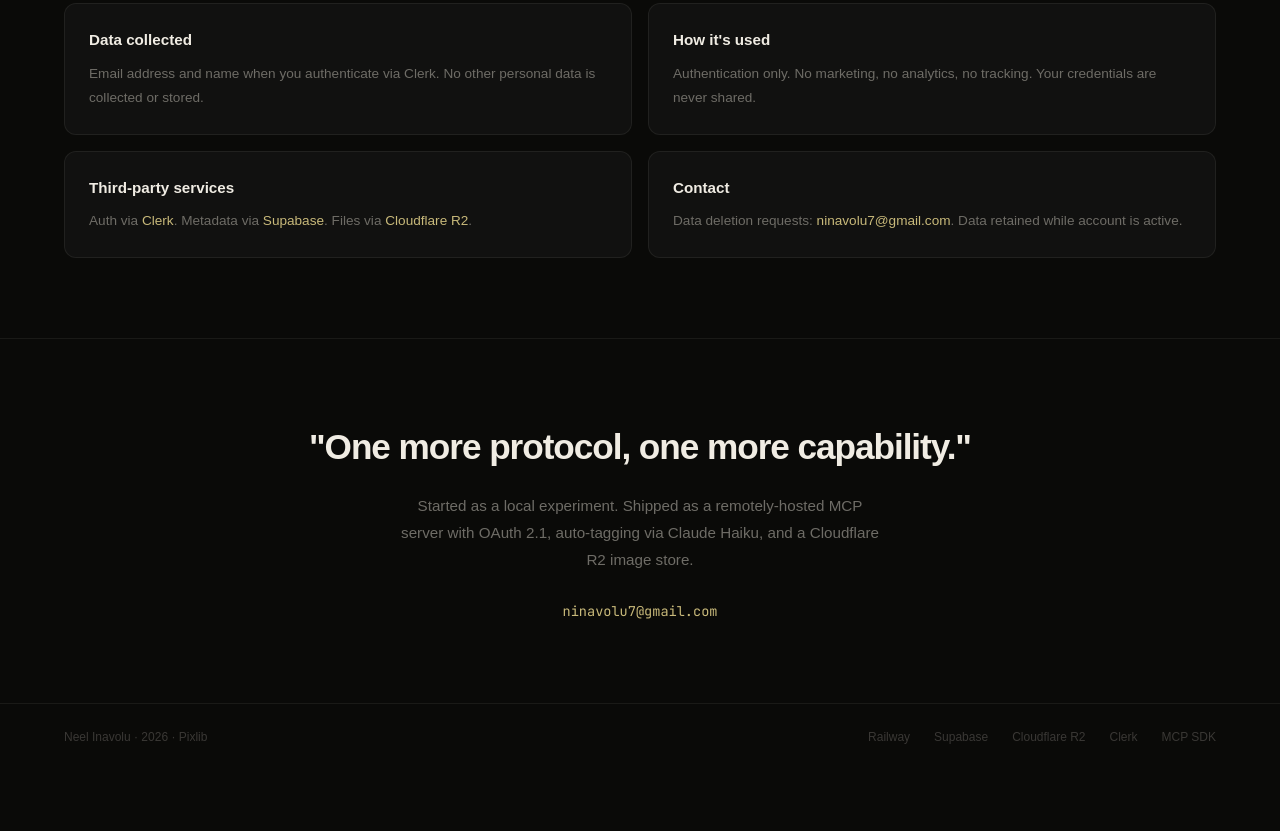
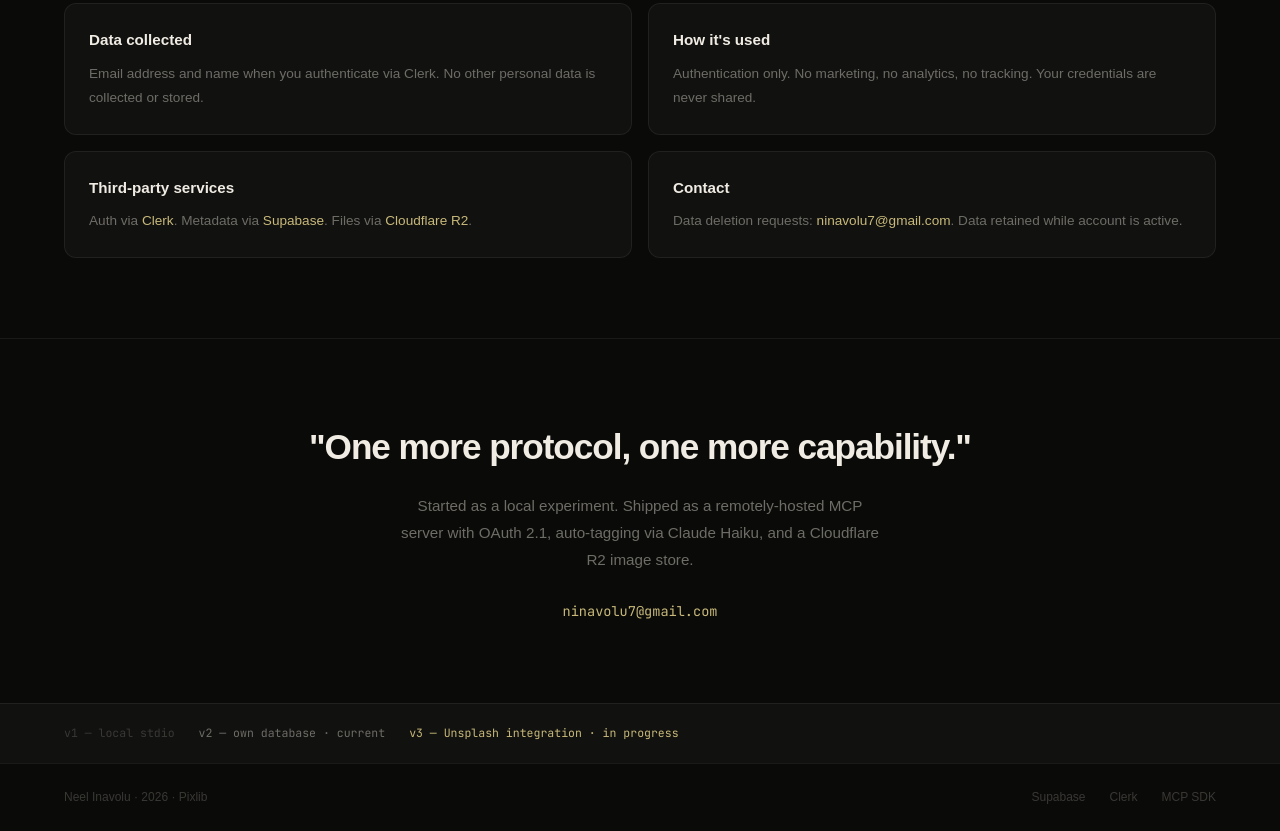
Before and after one commit to ninavolu/image-mcp-server, a website: page public/index.html in a window 1280 px wide. Shown: the part 8552-9383 px from the top of the page. Before the commit the page ends 9323 px from the top, so only its background shows below. Drawn offline with Linux system fonts and the light colour scheme; a web font is replaced by a local one.

Commit message:
add version footer

```diff
--- a/public/index.html
+++ b/public/index.html
@@ -716,12 +716,18 @@ server.<span class="cf">tool</span>(<span class="cs">"search_images"</span>, <sp
   <a href="mailto:ninavolu7@gmail.com" class="footer-cta-email">ninavolu7@gmail.com</a>
 </div>
 
+<div style="background:var(--s1);border-top:1px solid var(--border);padding:1.25rem 4rem;display:flex;justify-content:space-between;align-items:center;flex-wrap:wrap;gap:1rem;">
+  <div style="font-family:'JetBrains Mono',monospace;font-size:0.72rem;color:var(--dim);display:flex;gap:1.5rem;">
+    <span style="color:var(--dim);">v1 — local stdio</span>
+    <span style="color:var(--muted);">v2 — own database · current</span>
+    <span style="color:var(--accent);">v3 — Unsplash integration · in progress</span>
+  </div>
+</div>
+
 <footer>
   <span>Neel Inavolu · 2026 · Pixlib</span>
   <div style="display:flex;gap:1.5rem;">
-    <a href="#">Railway</a>
     <a href="#">Supabase</a>
-    <a href="#">Cloudflare R2</a>
     <a href="#">Clerk</a>
     <a href="#">MCP SDK</a>
   </div>
```
